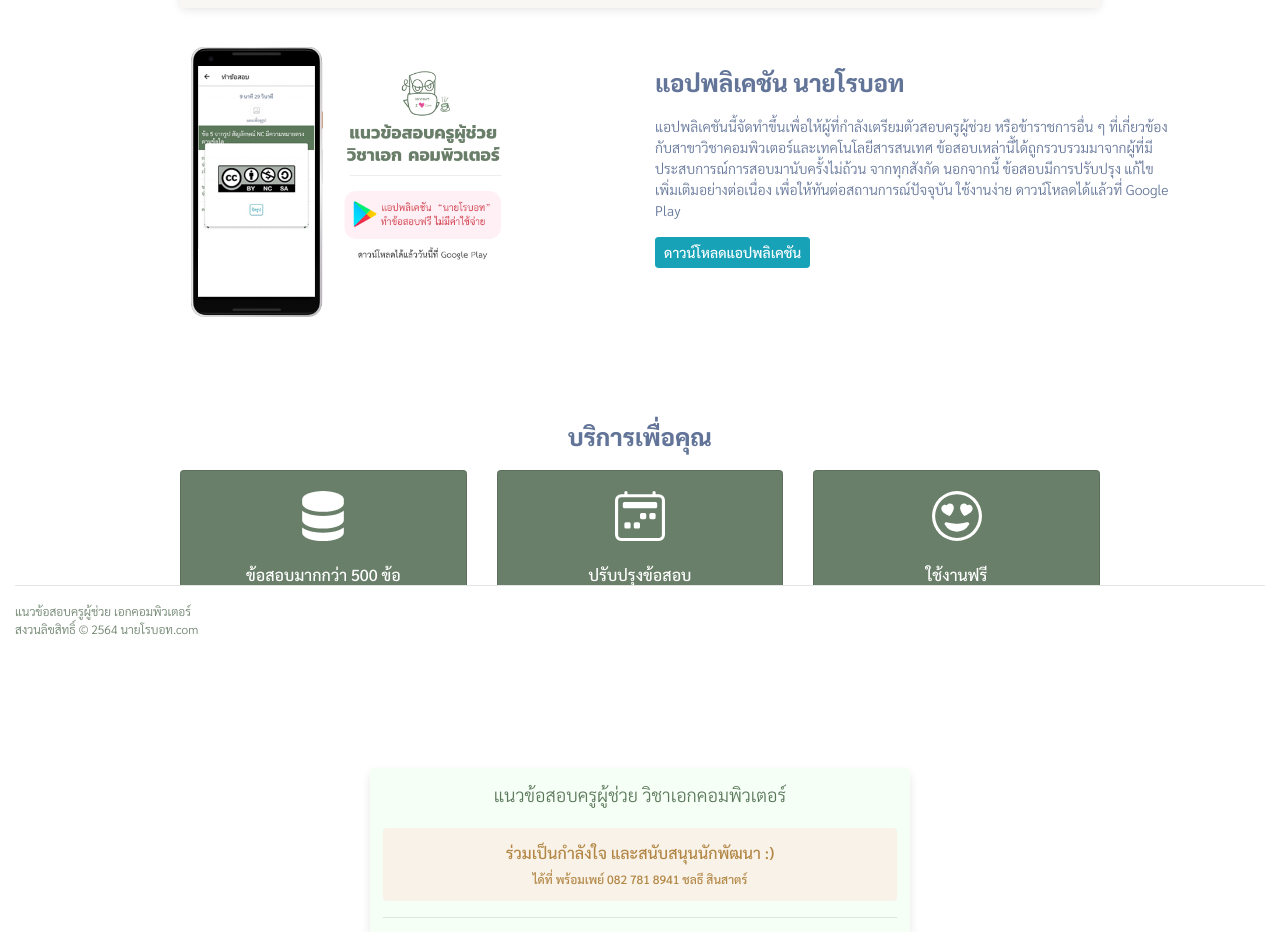
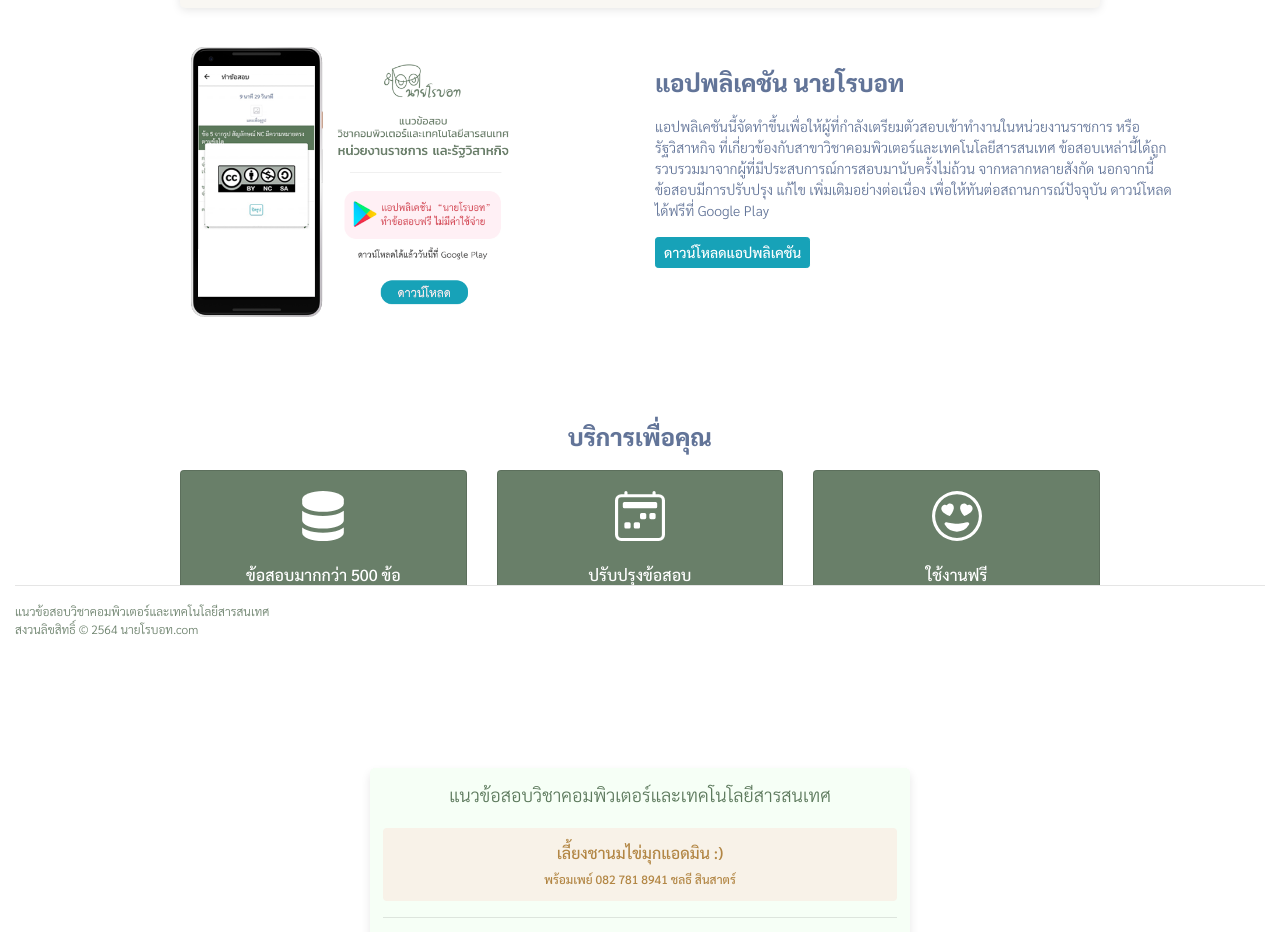
Before and after one commit to chonlatee-s/AT, a React (Create React App) app: page / in a window 1280 px wide. Shown: the part 146-1078 px from the top of the page. Built offline with nearby package versions, Linux system fonts and the light colour scheme; no server answers.

Commit message:
ีupdate text

```diff
--- a/src/AboutMe.js
+++ b/src/AboutMe.js
@@ -58,7 +58,7 @@ class AboutMe extends Component {
                                 <svg xmlns="http://www.w3.org/2000/svg" width="12" height="12" fill="currentColor" className="bi bi-check-circle" viewBox="0 0 16 16">
                                 <path d="M8 15A7 7 0 1 1 8 1a7 7 0 0 1 0 14zm0 1A8 8 0 1 0 8 0a8 8 0 0 0 0 16z"/>
                                 <path d="M10.97 4.97a.235.235 0 0 0-.02.022L7.477 9.417 5.384 7.323a.75.75 0 0 0-1.06 1.06L6.97 11.03a.75.75 0 0 0 1.079-.02l3.992-4.99a.75.75 0 0 0-1.071-1.05z"/>
-                                </svg> ครูสาขาคอมพิวเตอร์ธุรกิจ</p>
+                                </svg> ครูสาขาคอมพิวเตอร์ธุรกิจ และดูแลงานศูนย์ข้อมูลสารสนเทศ</p>
                             <p className="txtDetail">
                                 <svg xmlns="http://www.w3.org/2000/svg" width="12" height="12" fill="currentColor" className="bi bi-check-circle" viewBox="0 0 16 16">
                                 <path d="M8 15A7 7 0 1 1 8 1a7 7 0 0 1 0 14zm0 1A8 8 0 1 0 8 0a8 8 0 0 0 0 16z"/>
@@ -73,7 +73,7 @@ class AboutMe extends Component {
                                 <svg xmlns="http://www.w3.org/2000/svg" width="12" height="12" fill="currentColor" className="bi bi-check-circle" viewBox="0 0 16 16">
                                 <path d="M8 15A7 7 0 1 1 8 1a7 7 0 0 1 0 14zm0 1A8 8 0 1 0 8 0a8 8 0 0 0 0 16z"/>
                                 <path d="M10.97 4.97a.235.235 0 0 0-.02.022L7.477 9.417 5.384 7.323a.75.75 0 0 0-1.06 1.06L6.97 11.03a.75.75 0 0 0 1.079-.02l3.992-4.99a.75.75 0 0 0-1.071-1.05z"/>
-                                </svg> หัวหน้างานศูนย์ข้อมูลสารสนเทศ</p>
+                                </svg> พัฒนาอุปกรณ์ช่วยเก็บปัสสาวะผู้ป่วยติดเตียงโรงพยาบาลประจำอำเภอ</p>
                             <p className="txtHead">กำลังศึกษา</p>
                             <p className="txtDetail">
                                 <svg xmlns="http://www.w3.org/2000/svg" width="12" height="12" fill="currentColor" className="bi bi-check-circle" viewBox="0 0 16 16">
--- a/src/Bar.js
+++ b/src/Bar.js
@@ -7,7 +7,7 @@ function Bar() {
             <hr style={{marginTop:"0px"}}/>
             <Row>
                 <Col>
-                    <p style={{margin:"0px"}}>แนวข้อสอบครูผู้ช่วย เอกคอมพิวเตอร์</p>
+                    <p style={{margin:"0px"}}>แนวข้อสอบวิชาคอมพิวเตอร์และเทคโนโลยีสารสนเทศ</p>
                     <p>สงวนลิขสิทธิ์ © 2564 นายโรบอท.com</p>
                 </Col>
             </Row>
--- a/src/Policy.js
+++ b/src/Policy.js
@@ -10,14 +10,14 @@ class Policy extends Component {
                 <Row className="justify-content-md-center">
                     <Col md="12" lg="9">
                         <div className="txtProfile">
-                        <p className="txtDetail">เว็บไซต์นี้จัดทำขึ้นเพื่อให้ผู้ที่กำลังเตรียมตัวสอบครูผู้ช่วย หรือข้าราชการอื่น ๆ
+                            <p className="txtDetail">เว็บไซต์นี้จัดทำขึ้นเพื่อให้ผู้ที่กำลังเตรียมตัวสอบเข้าทำงานในหน่วยงานราชการ หรือรัฐวิสาหกิจ
                             ที่เกี่ยวข้องกับสาขาวิชาคอมพิวเตอร์และเทคโนโลยีสารสนเทศ ข้อสอบเหล่านี้ได้ถูกรวบรวมมาจากผู้ที่มีประสบการณ์การสอบมานับครั้งไม่ถ้วน
-                            จากทุกสังกัด นอกจากนี้ ข้อสอบมีการปรับปรุง แก้ไข เพิ่มเติมอย่างต่อเนื่อง เพื่อให้ทันต่อสถานการณ์ปัจจุบัน
+                            จากหลากหลายสังกัด นอกจากนี้ ข้อสอบมีการปรับปรุง แก้ไข เพิ่มเติมอย่างต่อเนื่อง เพื่อให้ทันต่อสถานการณ์ปัจจุบัน
                             </p>
 
                             <p/>
                             <p className="txtDetail">สามารถทำข้อสอบได้ฟรี ไม่มีค่าใช้จ่ายใด ๆ แต่ถ้าอยากร่วมเป็นกำลังใจ และสนับสนุนนักพัฒนา ก็ยินดีครับ :)
-                            ที่ ธ.กรุงไทย 317-0-125591 ชลธี สินสาตร์ หรือพร้อมเพย์ 082 781 8941
+                            ที่ ธ.กรุงไทย 317-0-125591 หรือพร้อมเพย์ 082 781 8941 ชลธี สินสาตร์
                             </p>
 
                             <p/>
--- a/src/Promotion.js
+++ b/src/Promotion.js
@@ -21,11 +21,11 @@ class Promotion extends Component {
                             <Col>
                                 <p className="txtRobot" style={{color:'#627498'}}>แอปพลิเคชัน นายโรบอท</p>
                                 <p className="txtTitleApp" style={{color:'#627498', paddingRight:'20px'}}>
-                                    แอปพลิเคชันนี้จัดทำขึ้นเพื่อให้ผู้ที่กำลังเตรียมตัวสอบครูผู้ช่วย หรือข้าราชการอื่น ๆ
-                                    ที่เกี่ยวข้องกับสาขาวิชาคอมพิวเตอร์และเทคโนโลยีสารสนเทศ
+                                    แอปพลิเคชันนี้จัดทำขึ้นเพื่อให้ผู้ที่กำลังเตรียมตัวสอบเข้าทำงานในหน่วยงานราชการ
+                                    หรือรัฐวิสาหกิจ ที่เกี่ยวข้องกับสาขาวิชาคอมพิวเตอร์และเทคโนโลยีสารสนเทศ
                                     ข้อสอบเหล่านี้ได้ถูกรวบรวมมาจากผู้ที่มีประสบการณ์การสอบมานับครั้งไม่ถ้วน
-                                    จากทุกสังกัด นอกจากนี้ ข้อสอบมีการปรับปรุง แก้ไข เพิ่มเติมอย่างต่อเนื่อง
-                                    เพื่อให้ทันต่อสถานการณ์ปัจจุบัน ใช้งานง่าย ดาวน์โหลดได้แล้วที่ Google Play
+                                    จากหลากหลายสังกัด นอกจากนี้ ข้อสอบมีการปรับปรุง แก้ไข เพิ่มเติมอย่างต่อเนื่อง
+                                    เพื่อให้ทันต่อสถานการณ์ปัจจุบัน ดาวน์โหลดได้ฟรีที่ Google Play
                                 </p>
                                 <a href="https://play.google.com/store/apps/details?id=com.robotApp.robot"><Button variant="info" size="sm" className="btnFull" style={{marginLeft:'0px'}}> ดาวน์โหลดแอปพลิเคชัน</Button></a>
                             </Col>
@@ -50,7 +50,7 @@ class Promotion extends Component {
                                             </div>
                                             <br/>
                                             <Card.Title className="txtCardHead">ข้อสอบมากกว่า 500 ข้อ</Card.Title>
-                                            <Card.Text><p className="txtCard">มีข้อสอบจริงให้ลองทำ</p></Card.Text>
+                                            <Card.Text><p className="txtCard">คัดเฉพาะเนื้อหาที่สำคัญ</p></Card.Text>
                                         </Card.Body>
                                     </Card>
                                     <Card className="cardPlan2">
--- a/src/Register.js
+++ b/src/Register.js
@@ -28,10 +28,10 @@ class Register extends Component {
                             boxShadow: "0px 5px 10px rgba(0, 0, 0, 0.10)",
                             borderRadius: "5px"
                         }}>
-                            <p className="topic2">แนวข้อสอบครูผู้ช่วย วิชาเอกคอมพิวเตอร์</p>
+                            <p className="topic2">แนวข้อสอบวิชาคอมพิวเตอร์และเทคโนโลยีสารสนเทศ</p>
                             <Alert style={{backgroundColor:'#f8f2e8'}}>
-                                <p style={{fontSize:'16px', marginBottom:'5px', color:'#b28644'}}>ร่วมเป็นกำลังใจ และสนับสนุนนักพัฒนา :)</p>
-                                <p style={{fontSize:'12px', margin:'0px', color:'#b28644'}}>ได้ที่ พร้อมเพย์ 082 781 8941 ชลธี สินสาตร์</p>
+                                <p style={{fontSize:'16px', marginBottom:'5px', color:'#b28644'}}>เลี้ยงชานมไข่มุกแอดมิน :)</p>
+                                <p style={{fontSize:'12px', margin:'0px', color:'#b28644'}}>พร้อมเพย์ 082 781 8941 ชลธี สินสาตร์</p>
                             </Alert>
                             <hr/>
                             <input type="button" className="btnLoginFree" value="ทำข้อสอบ" onClick={this.guestFree}/>
--- a/src/Topic.js
+++ b/src/Topic.js
@@ -96,7 +96,7 @@ class Topic extends Component {
                                 <path d="M10.97 4.97a.235.235 0 0 0-.02.022L7.477 9.417 5.384 7.323a.75.75 0 0 0-1.06 1.06L6.97 11.03a.75.75 0 0 0 1.079-.02l3.992-4.99a.75.75 0 0 0-1.071-1.05z"/>
                                 </svg> เทคโนโลยี Internet of Things (IoT)</p>
                             <p></p>
-                            <p className="txtDetail">ปรับปรุงข้อสอบล่าสุด วันที่ 14 กุมภาพันธ์ 2564</p>
+                            {/* <p className="txtDetail">ปรับปรุงข้อสอบล่าสุด วันที่ 1 มิถุนายน 2564</p> */}
                         </div>
                     </Col>
                 </Row>
```
Also changed, not shown: robots.txt (added), src/img/bannerApp2.png, 1 other file (tests, documents, lock files or other folders).
